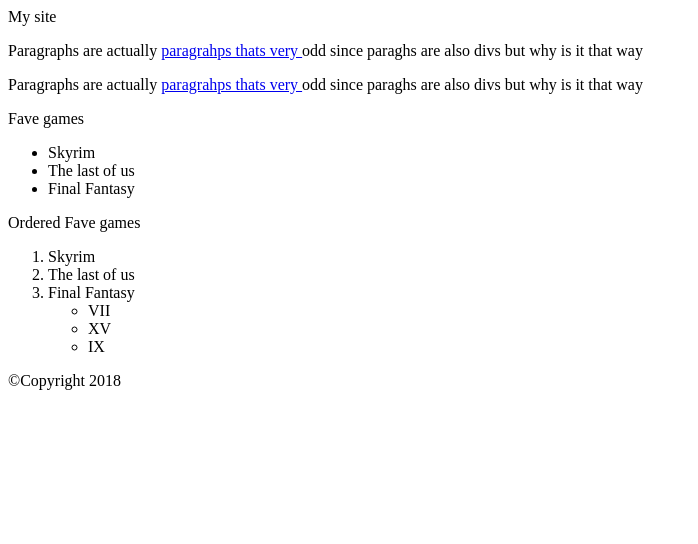
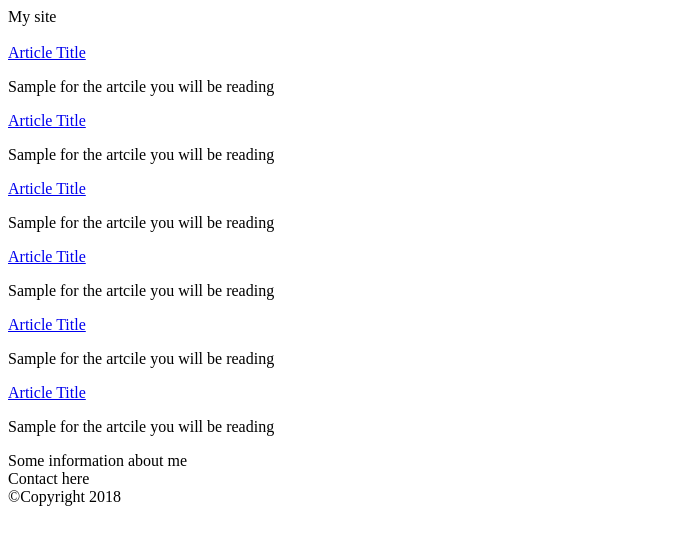
Before and after one commit to andrefmrocha/Web_Dev_Course, a plain HTML site: page index.html in a window 1280 px wide. Shown: the whole page, without its empty margins (0-698 px from the left). Drawn offline with Linux system fonts and the light colour scheme.

Commit message:
Added articles and sections

```diff
--- a/index.html
+++ b/index.html
@@ -4,31 +4,43 @@
     </head>
     <body>
     <header height="200">My site</header>
-    <p> Paragraphs are actually <a href="http://google.com">paragrahps thats very </a>odd since paraghs are also divs but why is it that way </p>
-    <p> Paragraphs are actually <a href="#">paragrahps thats very </a>odd since paraghs are also divs but why is it that way </p>
-    <div>Fave games</div>
-    <ul>
-        <li>Skyrim</li>
-        <li>The last of us</li>
-        <li>Final Fantasy</li>
-    </ul>
+    <br/>
+    <main>
 
-    <div>Ordered Fave games</div>
-    <ol>
-        <li>Skyrim</li>
-        <li>The last of us</li>
-        <li>Final Fantasy
-            <ul>
-                <li>VII</li>
-                <li>XV</li>
-                <li>IX</li>
-            </ul>
-        </li>
-    </ol>
+    <section>
+        <article>
+            <a href="#">Article Title</a>
+            <p>Sample for the artcile you will be reading</p>
+        </article>
+        <article>
+            <a href="#">Article Title</a>
+            <p>Sample for the artcile you will be reading</p>
+        </article>
+        <article>
+            <a href="#">Article Title</a>
+            <p>Sample for the artcile you will be reading</p>
+        </article>
+        <article>
+            <a href="#">Article Title</a>
+            <p>Sample for the artcile you will be reading</p>
+        </article>
+        <article>
+            <a href="#">Article Title</a>
+            <p>Sample for the artcile you will be reading</p>
+        </article>
+        <article>
+            <a href="#">Article Title</a>
+            <p>Sample for the artcile you will be reading</p>
+        </article>
+    </section>
 
-
-
-
+    <section>
+            Some information about me
+    </section>
+    <section>
+            Contact here
+    </section>
+    </main>
     <footer>&copy;Copyright 2018</footer>
     </body>
 </html>
```
